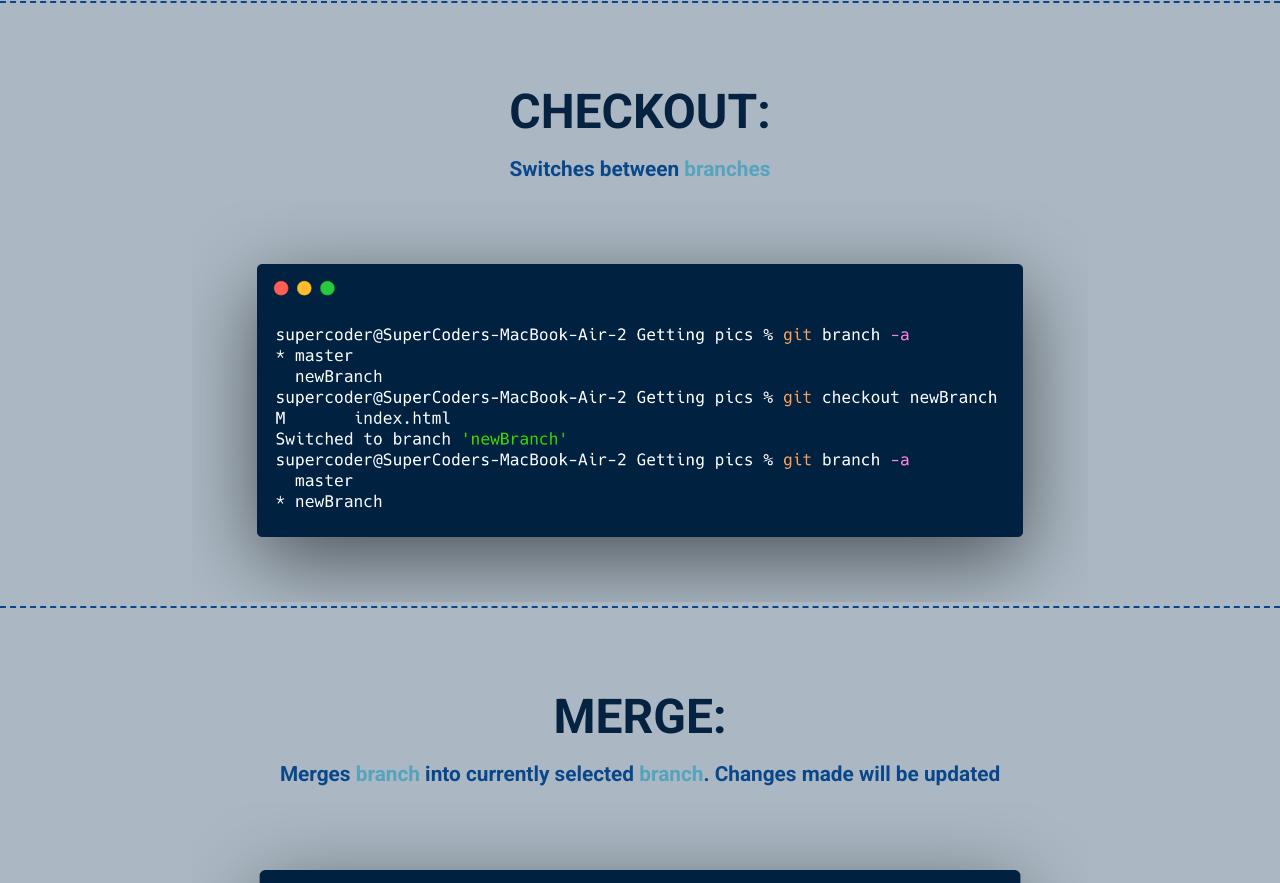
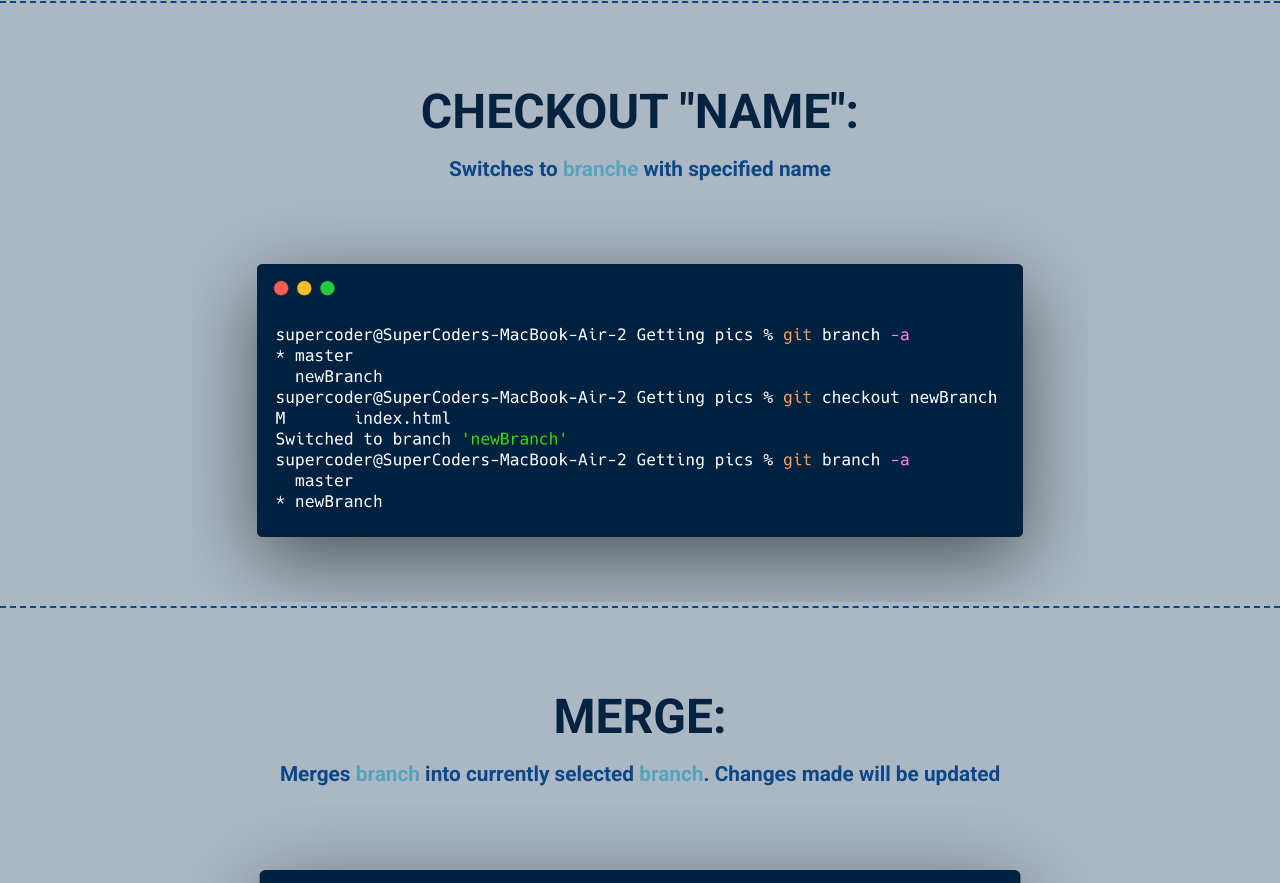
Before and after one commit to Daniel-Rauh/Terminal-Cheat-Sheet, a plain HTML site: page assets/html/git.html in a window 1280 px wide. Shown: the part 5920-6803 px from the top of the page. Drawn offline with Linux system fonts and the light colour scheme.

Commit message:
Version 1.2

```diff
--- a/assets/html/git.html
+++ b/assets/html/git.html
@@ -87,8 +87,8 @@
             <img src="../img/git branch -d.png" alt="">
         </section>
         <section id="checkout">
-            <h1>checkout:</h1>
-            <h2>Switches between <span class="tipp">branches</span></h2>
+            <h1>checkout "name":</h1>
+            <h2>Switches to <span class="tipp">branche</span> with specified name</h2>
             <img src="../img/git checkout.png" alt="">
         </section>
         <section id="merge">
```
